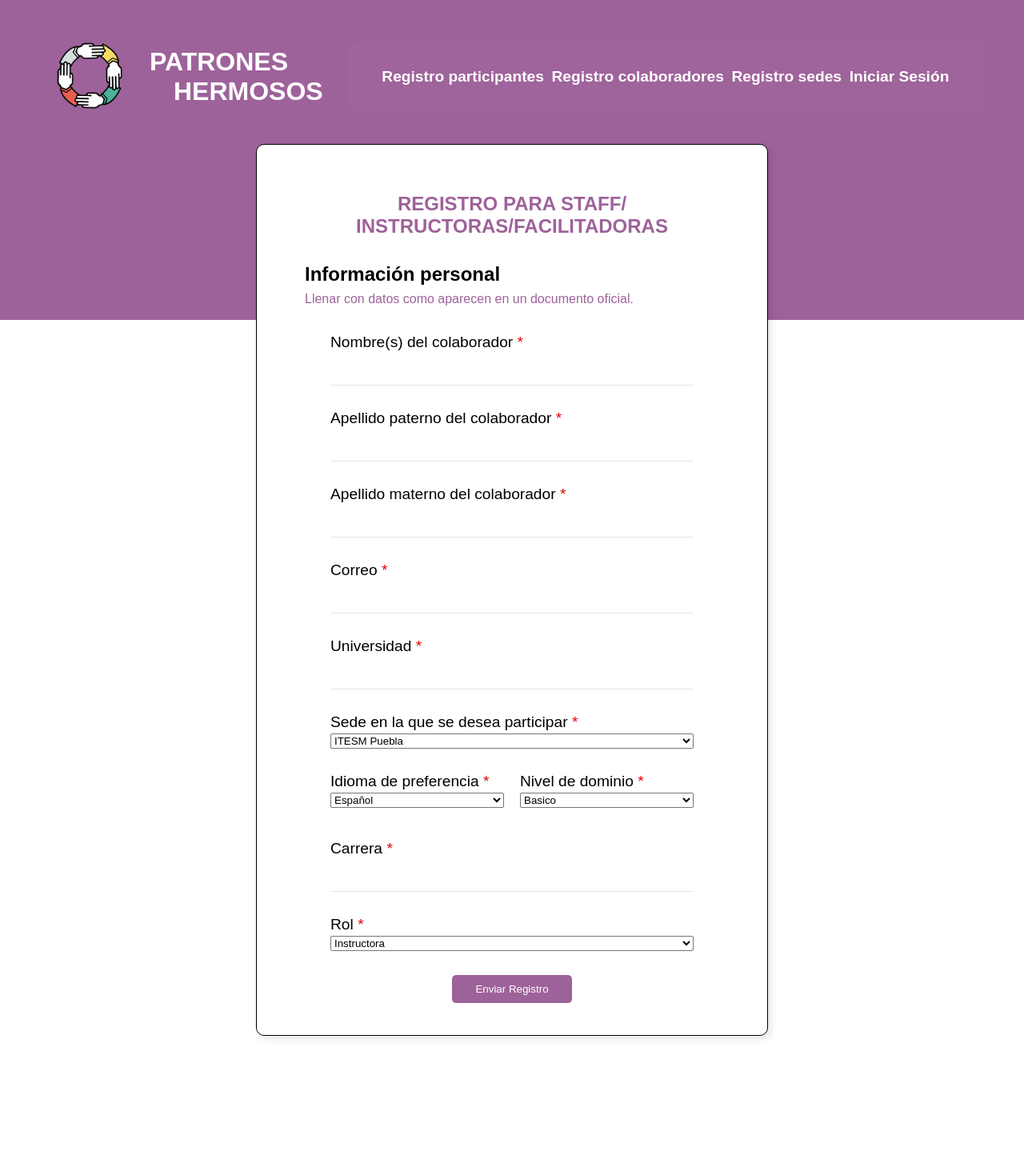
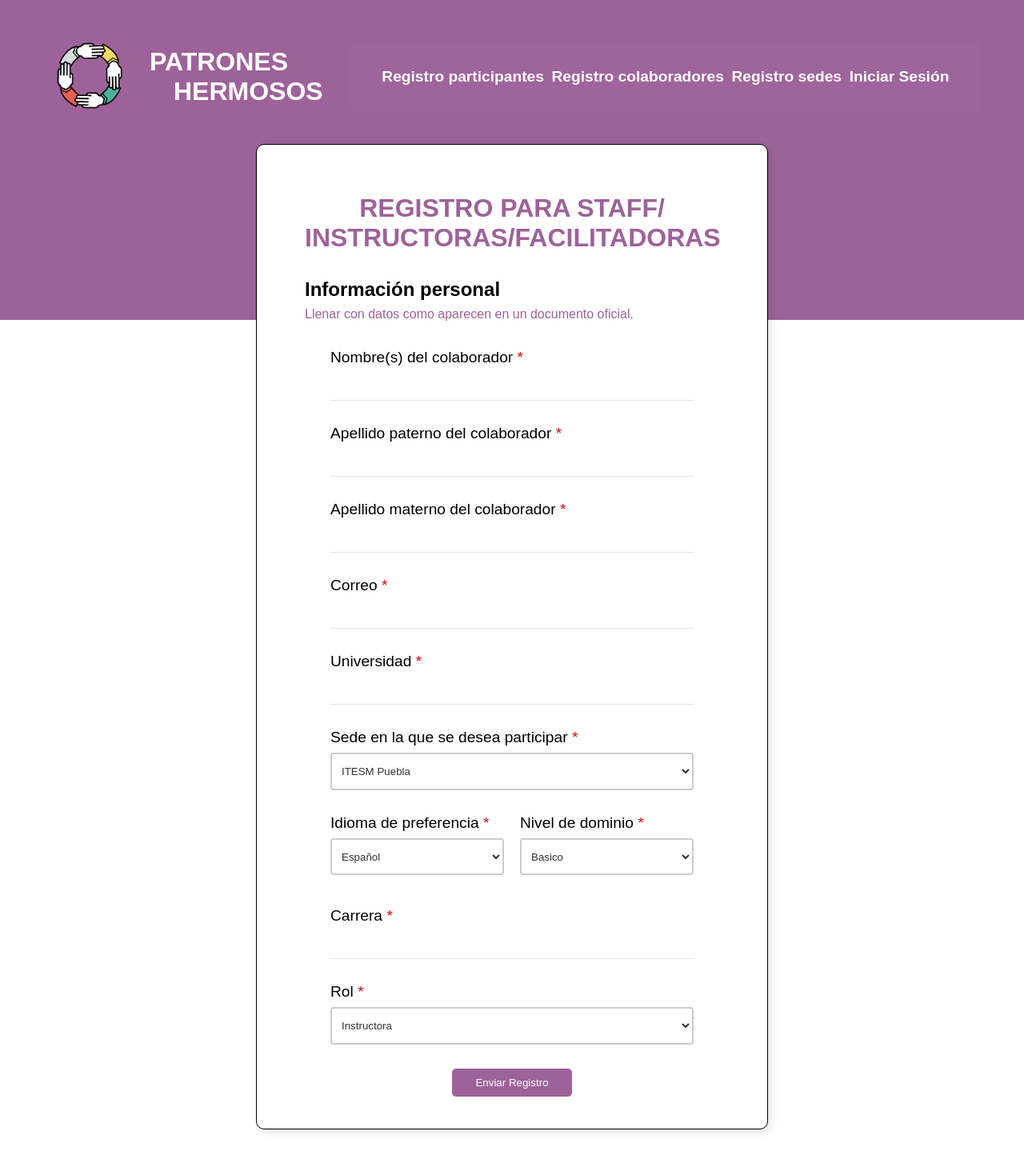
Before and after one commit to anhuar-ma/PatronesHermosos, a React (Vite) app in the folder client/: page /colaborador in a window 1280 px wide. Shown: the top 1454 px of the page at 80% size. Before the commit the page ends 1415 px from the top, so only its background shows below. Built offline with nearby package versions, Linux system fonts and the light colour scheme.

Commit message:
Registro colaboradores ready

```diff
--- a/client/src/RegistroColaboradores.jsx
+++ b/client/src/RegistroColaboradores.jsx
@@ -7,7 +7,7 @@ export default function RegistroColaboradores(){
             <div className="fondo">
                 <div className='register-container'>
                     <div className='card'>
-                        <h2 className='titulo'>Registro para staff/ instructoras/facilitadoras</h2>
+                        <h1 className='titulo'>Registro para staff/ instructoras/facilitadoras</h1>
                         <h4>Información personal
                             <br/>
                             <span className='instructions'>Llenar con datos como aparecen en un documento oficial.</span>
@@ -46,7 +46,7 @@ export default function RegistroColaboradores(){
 
                             <label>
                                 Sede en la que se desea participar <span className="mandatory">*</span><br />
-                                <select name="sede_participar">
+                                <select name="sede_participar" className='select-personalizado'>
                                     <option>ITESM Puebla</option>
                                     <option>ITESM Monterrey</option>
                                 </select>
@@ -56,14 +56,14 @@ export default function RegistroColaboradores(){
                             <div className="input-row">
                                 <label>
                                     Idioma de preferencia <span className="mandatory">*</span><br />
-                                    <select name="idioma_preferencia">
+                                    <select name="idioma_preferencia" className='select-personalizado'>
                                         <option>Español</option>
                                         <option>Inglés</option>
                                     </select>
                                 </label>
                                 <label>
                                     Nivel de dominio <span className="mandatory">*</span><br />
-                                    <select name="nivel_dominio">
+                                    <select name="nivel_dominio" className='select-personalizado'>
                                         <option>Basico</option>
                                         <option>Avanzado</option>
                                     </select>
@@ -78,7 +78,7 @@ export default function RegistroColaboradores(){
 
                             <label>
                                     Rol <span className="mandatory">*</span><br />
-                                    <select name="rol">
+                                    <select name="rol" className='select-personalizado'>
                                         <option>Instructora</option>
                                         <option>Facilitadora</option>
                                         <option>Staff</option>
--- a/client/src/registros.css
+++ b/client/src/registros.css
@@ -115,7 +115,7 @@ select {
     background-color: #fff;
     border: 2px solid #ccc;
     border-radius: 4px;
-    padding: 0.8rem 1rem;
+    padding: 0.8rem 0.5rem;
     color: #333;
     outline: none;
     margin-top: 0.5rem;
```
